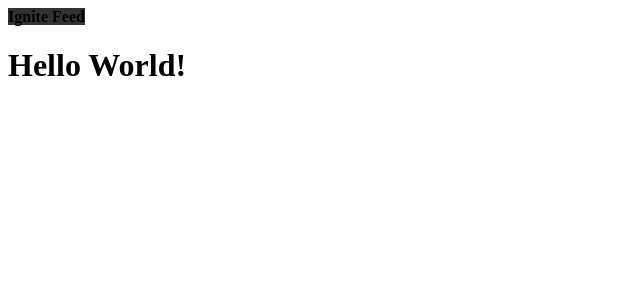
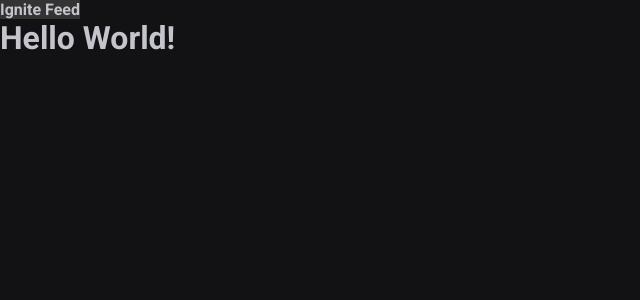
Before and after one commit to alemon-ice/ignite-trilha-react-2022, a React (Vite) app in the folder projeto-1/01-fundamentos-reactjs/: page / in a window 1280 px wide. Shown: the top 300 px of the page, without its empty margins (0-640 px from the left). Built offline with nearby package versions, Linux system fonts and the light colour scheme.

Commit message:
Create global styles

```diff
--- a/projeto-1/01-fundamentos-reactjs/index.html
+++ b/projeto-1/01-fundamentos-reactjs/index.html
@@ -1,13 +1,23 @@
 <!DOCTYPE html>
 <html lang="en">
+
 <head>
   <meta charset="UTF-8" />
+
+  <link rel="preconnect" href="https://fonts.googleapis.com" />
+  <link rel="preconnect" href="https://fonts.gstatic.com" crossorigin />
+
   <link rel="icon" type="image/svg+xml" href="/vite.svg" />
   <meta name="viewport" content="width=device-width, initial-scale=1.0" />
+
+  <link href="https://fonts.googleapis.com/css2?family=Roboto:wght@400;700&display=swap" rel="stylesheet" />
+
   <title>Vite + React</title>
 </head>
+
 <body>
   <div id="root"></div>
   <script type="module" src="/src/main.jsx"></script>
 </body>
+
 </html>
--- a/projeto-1/01-fundamentos-reactjs/src/App.jsx
+++ b/projeto-1/01-fundamentos-reactjs/src/App.jsx
@@ -1,4 +1,6 @@
 import { Header } from "./components/Header"
+
+import './global.css'
 
 function App() {
   return (
--- /dev/null
+++ b/projeto-1/01-fundamentos-reactjs/src/global.css
@@ -0,0 +1,30 @@
+:root {
+    --white: #fff;
+    --gray-100: #e1e1e6;
+    --gray-300: #c4c4cc;
+    --gray-400: #8d8d99;
+    --gray-600: #323238;
+    --gray-700: #29292e;
+    --gray-800: #202024;
+    --gray-900: #121214;
+
+    --green-500: #00875f;
+}
+
+* {
+    margin: 0;
+    padding: 0;
+    box-sizing: border-box;
+}
+
+body {
+    background-color: var(--gray-900);
+    color: var(--gray-300);
+    -webkit-font-smoothing: antialiased;
+}
+
+body, input, textarea, button {
+    font-family: 'Roboto', sans-serif;
+    font-weight: 400;
+    font-size: 1rem;
+}
--- a/projeto-1/01-fundamentos-reactjs/src/styles.css
+++ /dev/null
@@ -1,4 +0,0 @@
-body {
-    background-color: #121214;
-    color: #FFF;
-}
```
Lines whose indentation alone changed are shown as unchanged.
